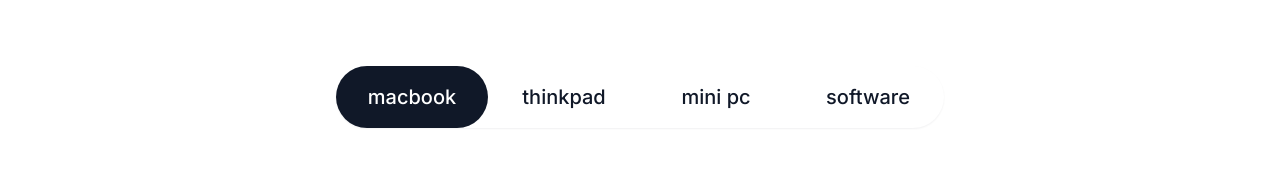
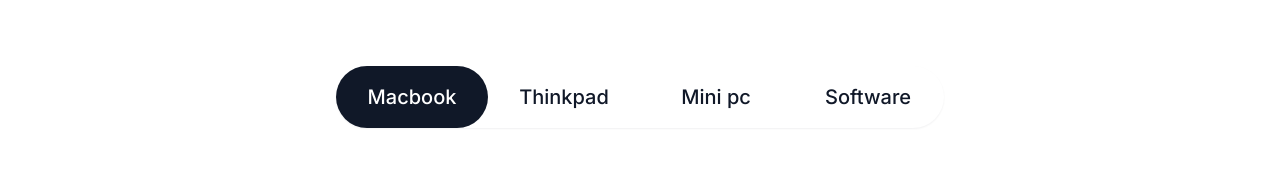
Before and after one commit to thinkonmay/lass-landing-page, a Next.js app: page /services in a window 1280 px wide. Shown: the part 324-502 px from the top of the page. Built offline with nearby package versions, Linux system fonts and the light colour scheme.

Commit message:
fix upper case

```diff
--- a/src/data/lines.ts
+++ b/src/data/lines.ts
@@ -13,18 +13,18 @@ export interface ILine {
 export const lines: ILine[] = [
     {
         id: Lines.MACBOOK,
-        title: 'macbook'
+        title: 'Macbook'
     },
     {
         id: Lines.THINKPAD,
-        title: 'thinkpad'
+        title: 'Thinkpad'
     },
     {
         id: Lines.MINI_PC,
-        title: 'mini pc'
+        title: 'Mini pc'
     },
     {
         id: Lines.SOFTWARE,
-        title: 'software'
+        title: 'Software'
     }
 ];
```
